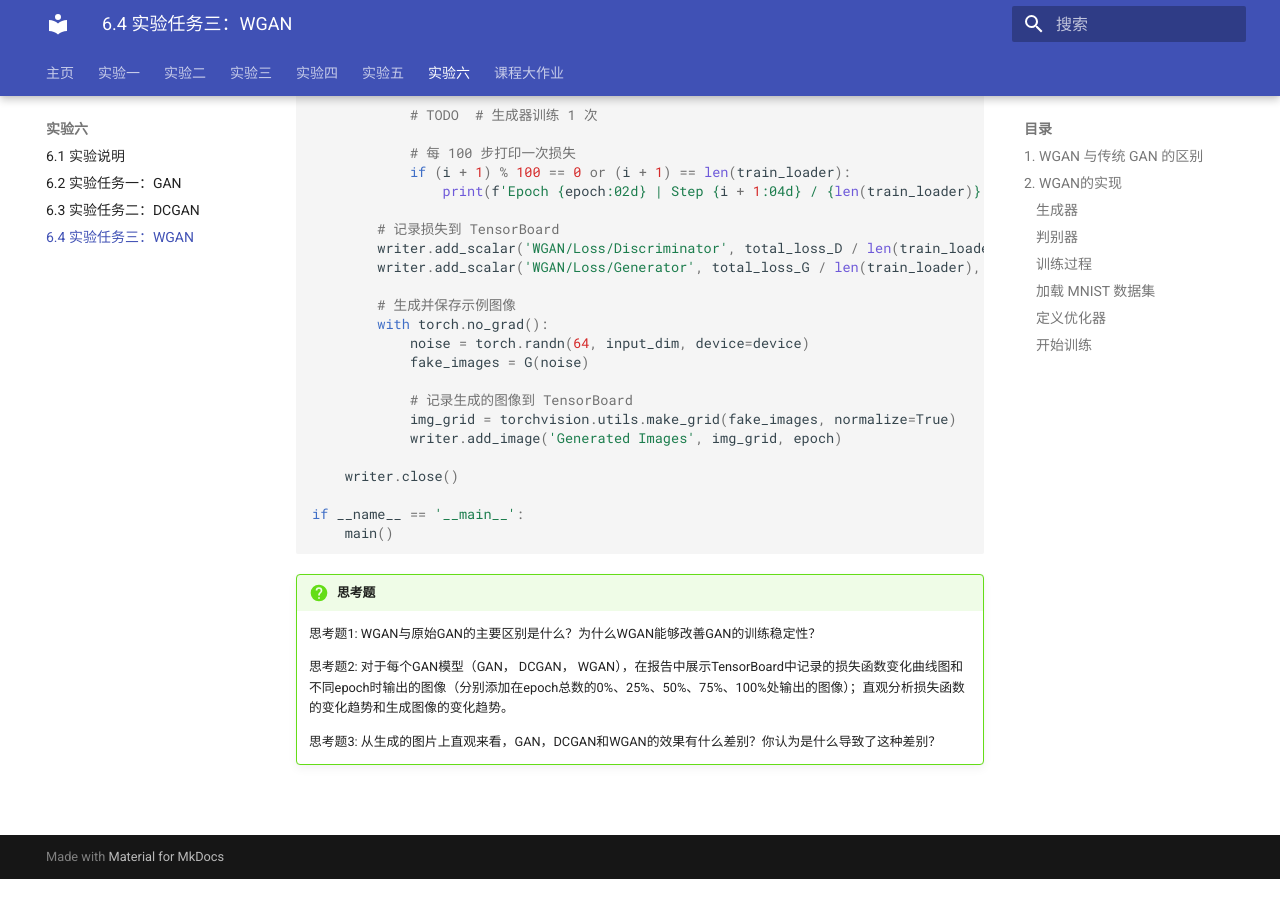
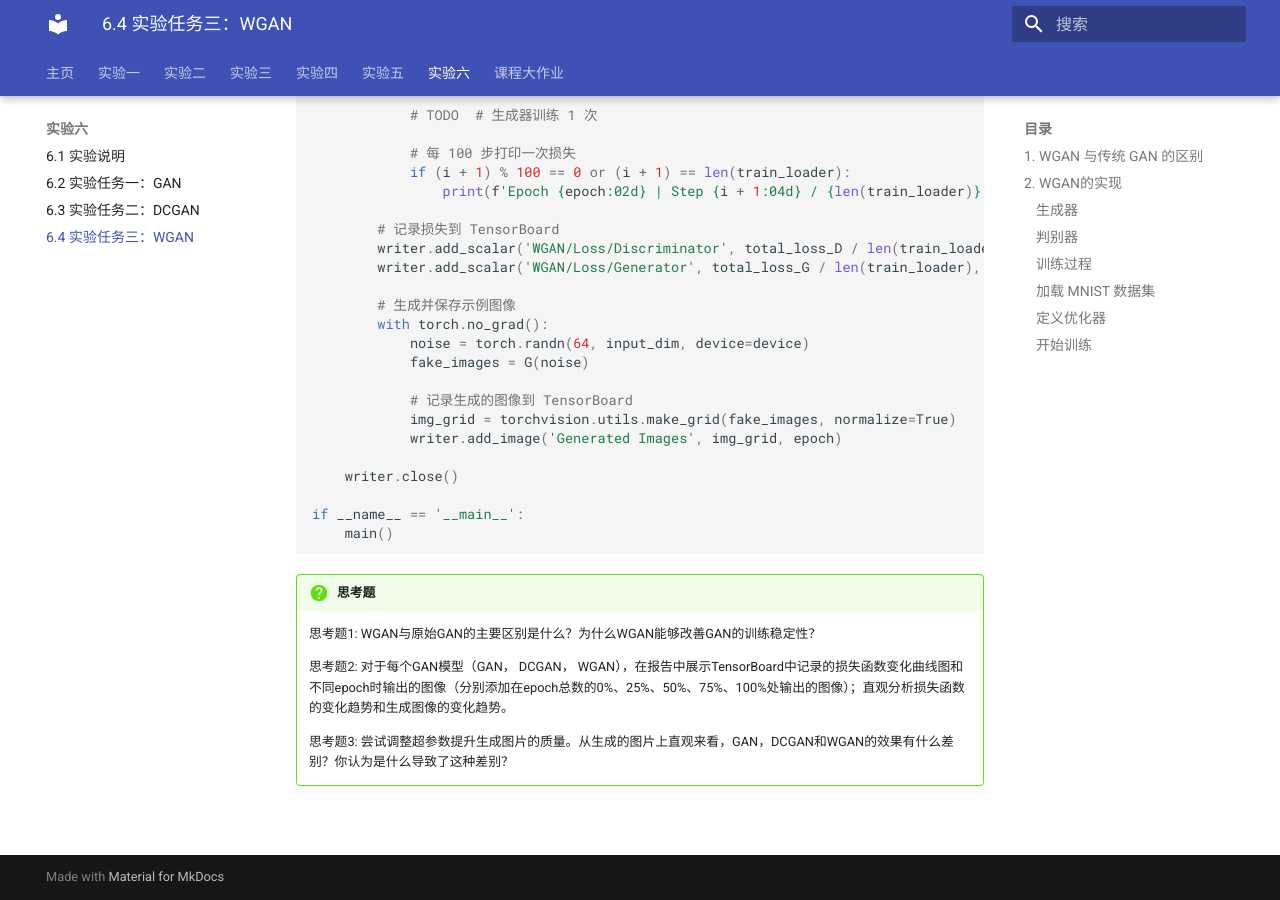
Before and after one commit to zhiweinju/nju-dl-lab-2025spring, an MkDocs documentation site: the page built from docs/lab6/实验任务三：WGAN.md, in a window 1280 px wide and 900 px high, scrolled down 6023 px. Built offline with MkDocs 1.6.1 and Material for MkDocs 9.7.7, drawn with Linux system fonts in a browser that asks for light colours; a style sheet for code colours, icons or effects is not loaded; before the commit the page ends 6902 px from its top, so only the background shows below that.

Commit message:
Update 实验任务三：WGAN.md

```diff
--- a/docs/lab6/实验任务三：WGAN.md
+++ b/docs/lab6/实验任务三：WGAN.md
@@ -309,6 +309,6 @@ if __name__ == '__main__':
 
     思考题2: 对于每个GAN模型（GAN， DCGAN， WGAN），在报告中展示TensorBoard中记录的损失函数变化曲线图和不同epoch时输出的图像（分别添加在epoch总数的0%、25%、50%、75%、100%处输出的图像）；直观分析损失函数的变化趋势和生成图像的变化趋势。
 
-    思考题3: 从生成的图片上直观来看，GAN，DCGAN和WGAN的效果有什么差别？你认为是什么导致了这种差别？
+    思考题3: 尝试调整超参数提升生成图片的质量。从生成的图片上直观来看，GAN，DCGAN和WGAN的效果有什么差别？你认为是什么导致了这种差别？
 
 ####
```
